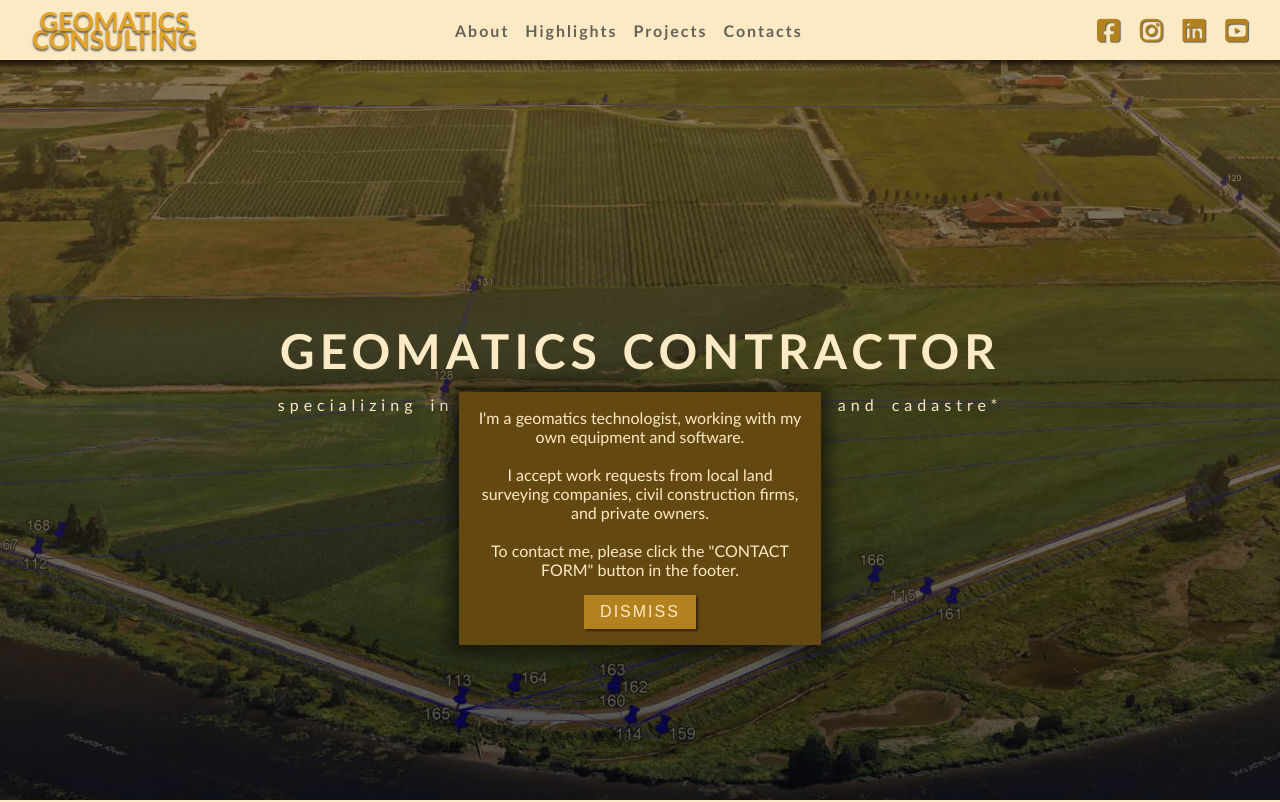
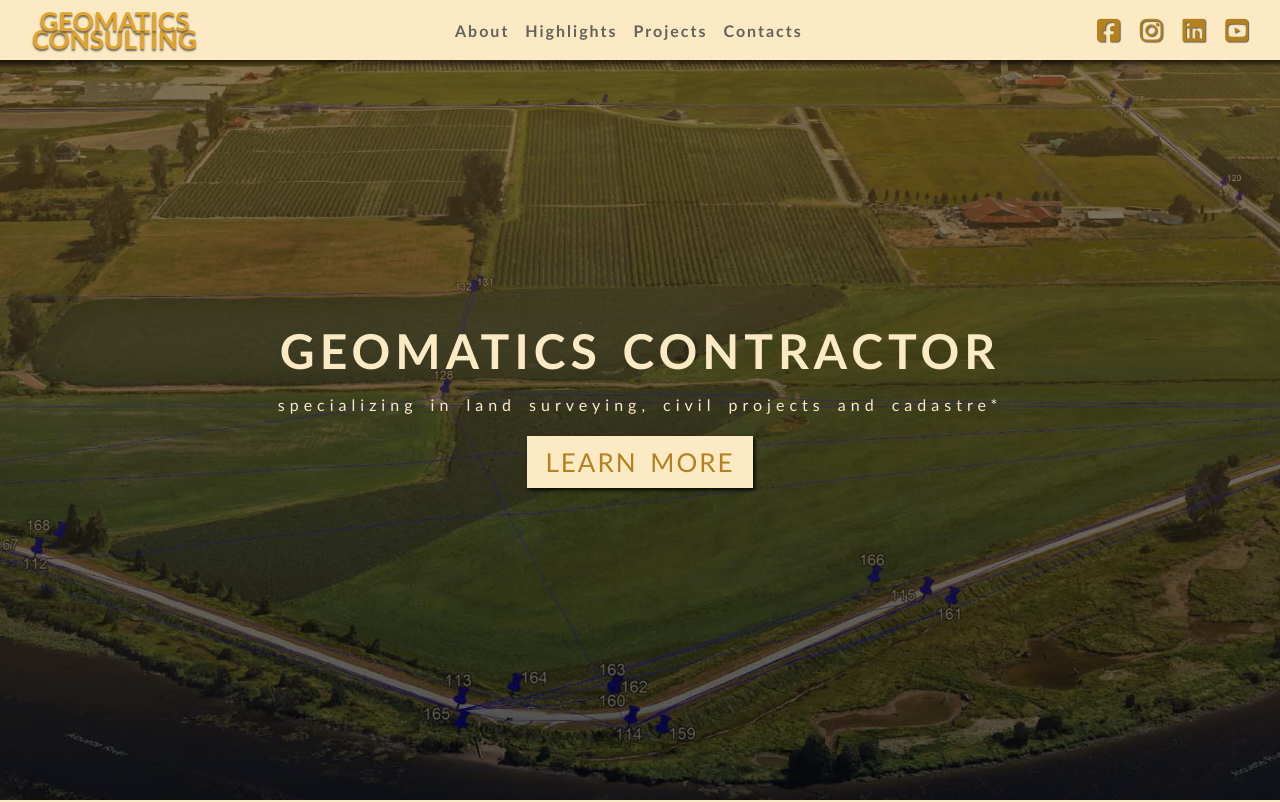
Before and after one commit to Pavel-Gs/landing_page, a React (Create React App) app: page / in a window 1280 px wide. Shown: the top 802 px of the page. Built offline with nearby package versions, Linux system fonts and the light colour scheme.

Commit message:
Commented out popup disclaimer

```diff
--- a/src/App.js
+++ b/src/App.js
@@ -26,7 +26,7 @@ function App() {
 		<HighlightsStructure />
 		<ProjectsStructure />
 		<FooterStructure />
-		<DisclaimerStructure />
+		{/* <DisclaimerStructure /> */} {/* not using this popup window */}
 	</>);
 }
 
```
